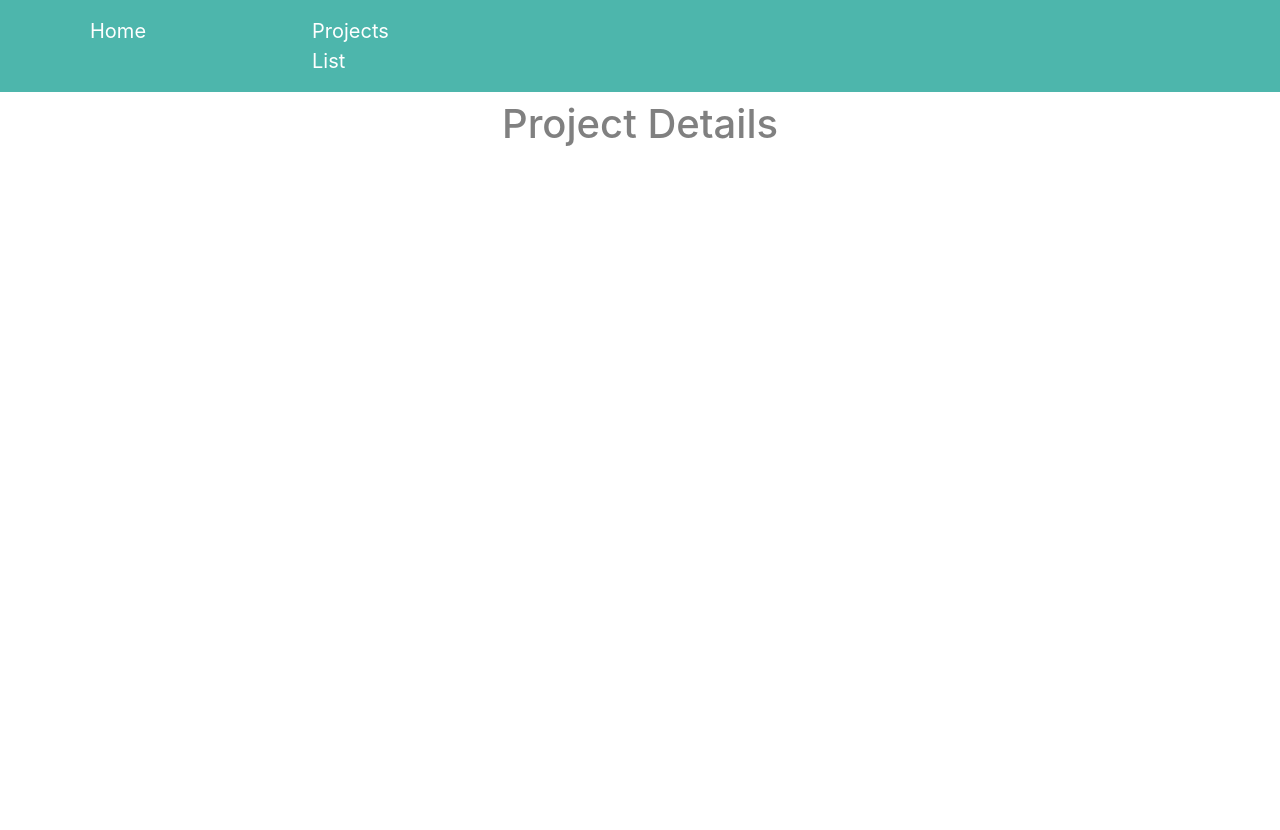
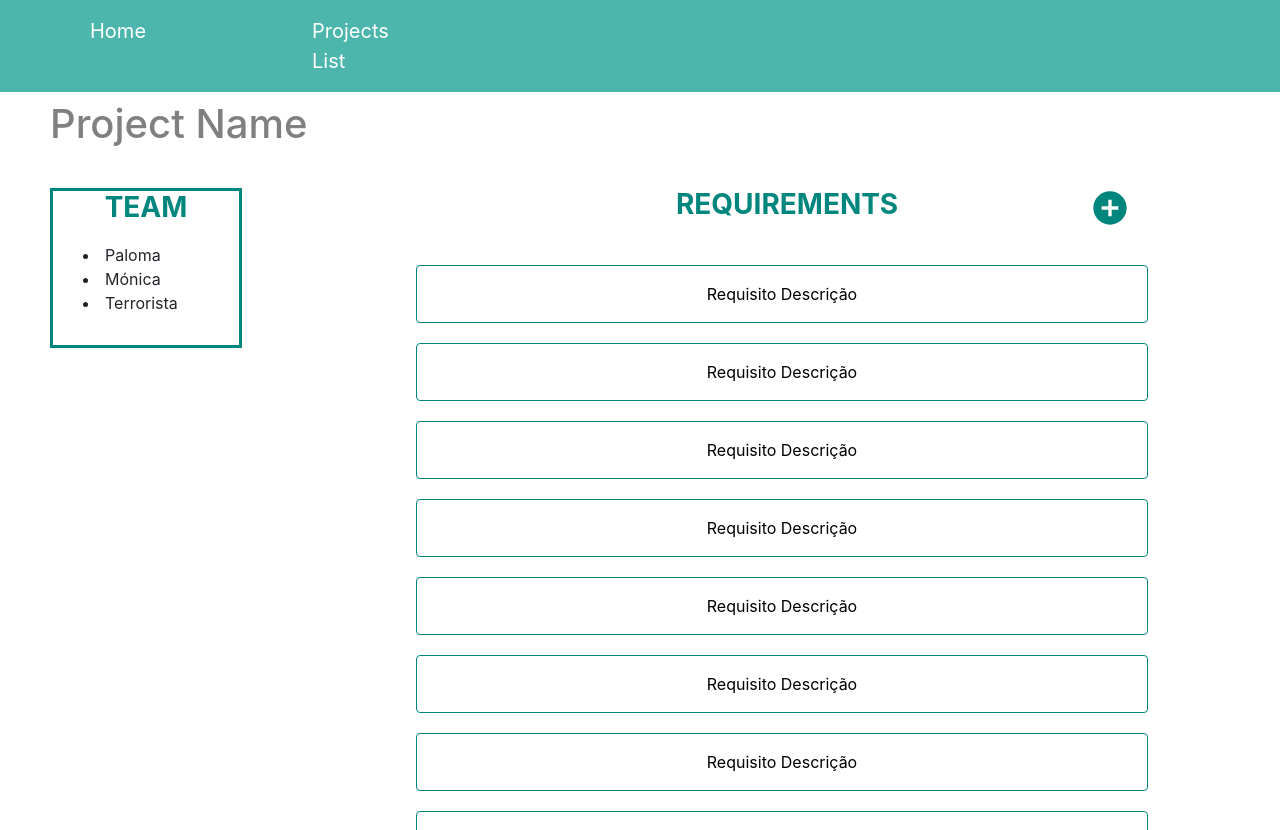
Before and after one commit to PalomaWolfango/proj3-frontend, a React (Create React App) app: page /project-details in a window 1280 px wide. Before the commit the page ends 800 px from the top, so only its background shows below. Built offline with nearby package versions, Linux system fonts and the light colour scheme.

Commit message:
project-details-page

```diff
--- a/package.json
+++ b/package.json
@@ -3,10 +3,16 @@
   "version": "0.1.0",
   "private": true,
   "dependencies": {
+    "@emotion/react": "^11.7.1",
+    "@emotion/styled": "^11.6.0",
+    "@material-ui/core": "^4.12.3",
+    "@material-ui/icons": "^4.11.2",
+    "@mui/material": "^5.4.0",
     "@testing-library/jest-dom": "^5.16.1",
     "@testing-library/react": "^12.1.2",
     "@testing-library/user-event": "^13.5.0",
     "bootstrap": "^5.1.3",
+    "bootstrap-icons": "^1.8.0",
     "react": "^17.0.2",
     "react-bootstrap": "^2.1.1",
     "react-dom": "^17.0.2",
--- /dev/null
+++ b/src/components/Projects/project-details.css
@@ -0,0 +1,65 @@
+.project-title {
+    color: grey;
+    margin-top: 100px;
+    margin-left: 50px;
+    margin-bottom: 40px;
+}
+
+.div-team {
+    float: left;
+    border: 3px solid #00867d;
+    width: 15%;
+    margin-left: 50px;
+}
+
+.div-team h3 {
+    color: #00867d;
+    text-align: center;
+}
+
+.team-text {
+    padding-left: 30px;
+    padding-bottom: 30px;
+    padding-top: 10px;
+}
+
+.div-req {
+    float: right;
+    width: 70%;
+    margin-right: 50px;
+}
+
+.div-req h3 {
+    color: #00867d;
+    text-align: center;
+}
+
+.b-req {
+    margin-left: 150px;
+}
+
+.div-req-cards {
+    overflow-y: auto;
+    scrollbar-color: #00867d #b2dfdb;
+    height: 600px;
+}
+
+.row {
+    margin-left: 70px;
+    margin-right: 70px;
+    margin-top: 15px;
+}
+
+.col {
+    margin-top: 20px;
+    text-align: center;
+}
+
+.link-req {
+    color: black;
+    text-decoration: none;
+}
+
+.link-req:hover {
+    color: #455a64;
+}
--- a/src/components/Projects/project-details.js
+++ b/src/components/Projects/project-details.js
@@ -1,15 +1,58 @@
 import React from "react";
 import MenuUser from "../Menu/menu-user";
+import './project-details.css';
+import { Card, Row, Col } from "react-bootstrap";
+import { Link } from "react-router-dom";
+import { IconButton } from "@material-ui/core";
+import AddCircle from '@material-ui/icons/AddCircle';
 
 class ProjectDetails extends React.Component {
     render() {
         return(
-            <div>
-                <><MenuUser />
-                <h1 style={{color: 'grey', margin: '15px', marginTop: '100px', textAlign: 'center'}}>Project Details</h1>
-                </>
+            <><MenuUser />
+                <div>
+                    <h1 className="project-title">Project Name</h1>
+                </div>
 
-            </div>
+                {/* LEFT */}
+                <div className="div-team">
+                    <div>
+                        <h3><b>TEAM</b></h3>
+                        <div className="team-text">
+                            <li>Paloma</li>
+                            <li>Mónica</li>
+                            <li>Terrorista</li>
+                        </div>
+                    </div>
+                </div>
+
+                {/* RIGHT */}
+                <div className="div-req" >
+                    <h3>
+                        <b className="b-req">REQUIREMENTS</b>
+                        <IconButton style={{float: 'right', width: 'auto', padding: '0px', marginRight: '100px'}}>
+                            <AddCircle style={{color: '#00867d', fontSize: '40px'}}/>
+                        </IconButton>
+                    </h3>
+                    <div className="div-req-cards">
+                        <Row xs={1} md={1} className="g-4" className="row" >
+                            {Array.from({ length: 12 }).map((_, idx) => (
+                                <Col className="col">
+                                    <Card style={{borderColor:"#00867d"}} >
+                                        <Card.Body>
+                                            <Link className="link-req" to="/">
+                                                <Card.Text>
+                                                    Requisito Descrição
+                                                </Card.Text>
+                                            </Link>
+                                        </Card.Body>
+                                    </Card>
+                                </Col>
+                            ))}
+                        </Row>
+                    </div>
+                </div>
+            </>
         )
     }
 }
```
Also changed, not shown: 1 other file (tests, documents, lock files or other folders).
